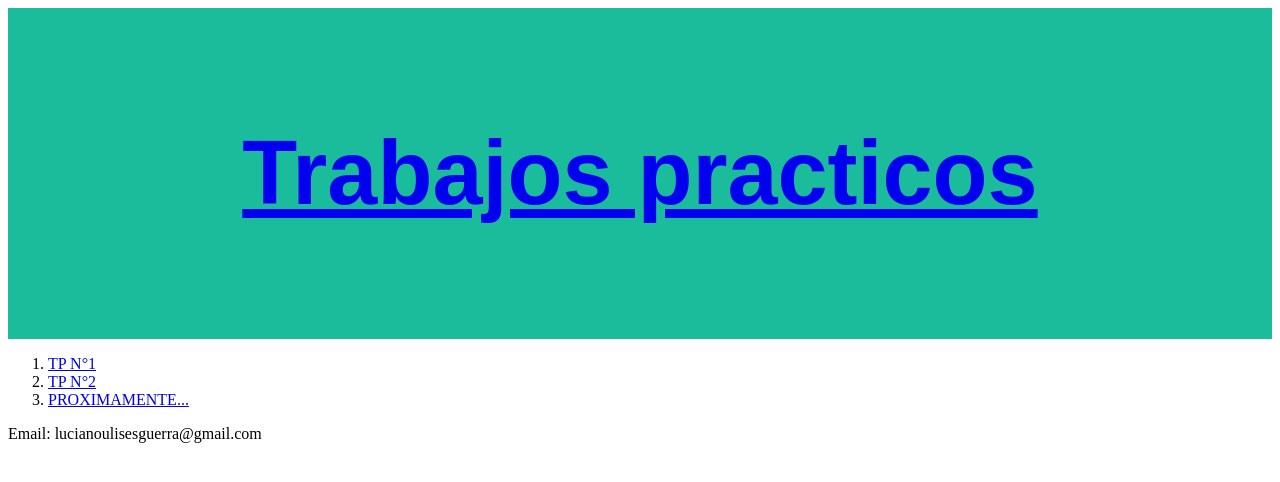
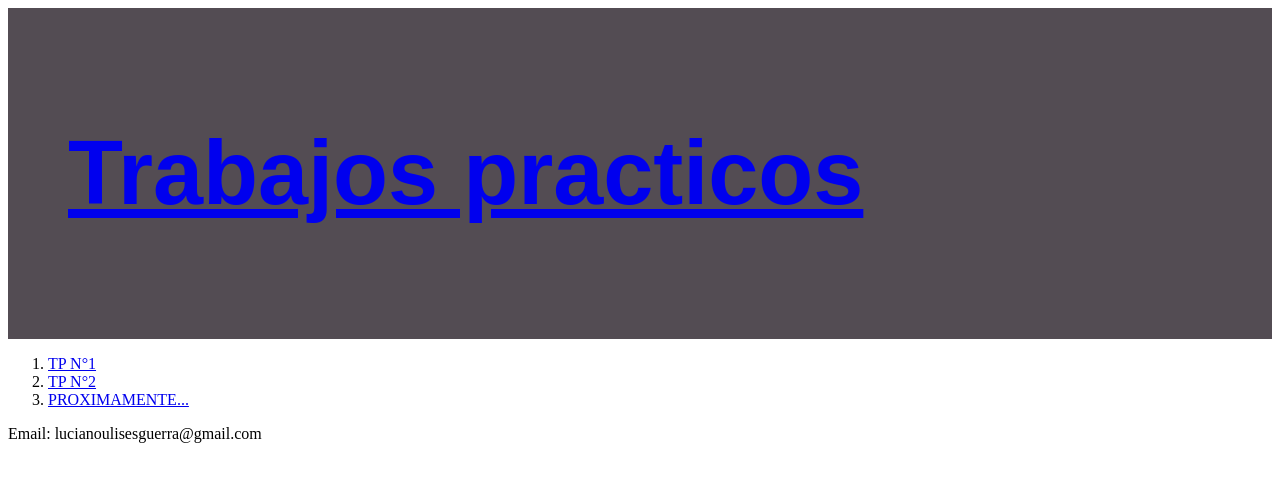
Before and after one commit to Luciano-Guerra/plataformas-moviles-entregas, a plain HTML site: page index.html in a window 1280 px wide. Drawn offline with Linux system fonts and the light colour scheme.

Commit message:
Update estilo.css

```diff
--- a/estilo.css
+++ b/estilo.css
@@ -7,8 +7,7 @@ h1{
 }
 header {
   padding: 60px;
-  text-align: center;
-  background: #1abc9c;
-
+  text-align: left;
+  background: #534C53;
   font-size: 30px;
 }
```
